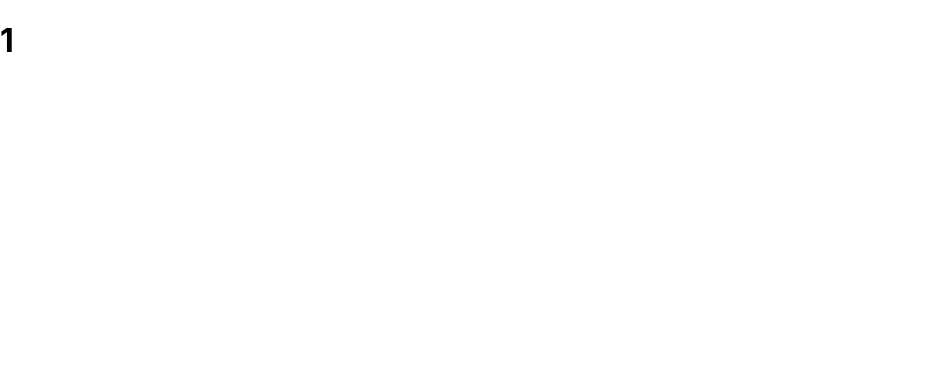
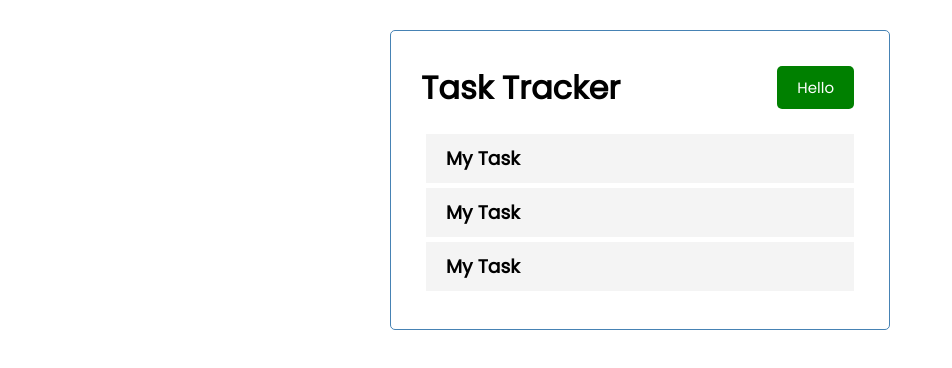
Before and after one commit to Odhi-ambo/task-tracker, a React (Create React App) app: page / in a window 1280 px wide. Shown: the top 368 px of the page, without its empty margins (0-952 px from the left). Built offline with nearby package versions, Linux system fonts and the light colour scheme.

Commit message:
introducing Button Component, styling,tasks components

```diff
--- a/src/App.js
+++ b/src/App.js
@@ -1,9 +1,33 @@
+import { useState } from "react"
 import Header from "./components/header";
+import Tasks from "./components/Tasks";
 
 const App = () => {
+  const [tasks, setTasks] = useState([
+
+    {
+        id: 1,
+        text:'Weekend Kenya Rugby Champonship semis-finals ',
+        day:'Saturday 23th at 3pm',
+        reminder:true,
+    },
+    {
+        id: 2,
+        text:'Travelling back from South Coast,Diani',
+        day:'Saturday 24th at 9am',
+        reminder:true,
+    },
+    {
+        id: 3,
+        text:'Back to classes on Monday',
+        day:'Saturday 25th at 8am',
+        reminder:true,
+    },
+])
   return(
     <div className="container">
-<Header title = {1}/>
+<Header/>
+<Tasks tasks = {tasks}/>
     </div>
   )
 }
--- /dev/null
+++ b/src/components/Task.js
@@ -0,0 +1,9 @@
+const Task = () => {
+  return (
+    <div className="task">
+        <h3>My Task</h3>
+    </div>
+  )
+}
+
+export default Task
--- /dev/null
+++ b/src/components/Tasks.js
@@ -0,0 +1,14 @@
+
+import Task from "./Task"
+const Tasks = ({ tasks }) => {
+
+    return (
+    <>
+    {tasks.map((task) => (
+    <Task key={task.id} task ={task}/>
+    ))}
+    </>
+  )
+}
+
+export default Tasks
--- /dev/null
+++ b/src/components/button.js
@@ -0,0 +1,23 @@
+import PropTypes from 'prop-types'
+
+const Button = ({color, text, onClick}) => {
+
+
+  return(
+     <button
+     onClick = {onClick}
+      style = {{backgroundColor: color}}
+     className='btn'>
+        {text}
+     </button>
+  )
+}
+Button.defaultProps = {
+    color: 'steelblue',
+}
+Button.propTypes = {
+    text:PropTypes.string,
+    color:PropTypes.string,
+    onClick:PropTypes.func,
+}
+export default Button
--- a/src/components/header.js
+++ b/src/components/header.js
@@ -1,10 +1,14 @@
 import PropTypes from 'prop-types'
+import Button from './button'
 
 const Header = ({title}) => {
+  const onClick = () => { console.log('Click')}
     return (
+    <header className='header'>
 
-      <header>
         <h1>{title}</h1>
+        <Button color='green' text='Hello' onClick = {onClick}/>
+
       </header>
 
       )
--- a/src/index.css
+++ b/src/index.css
@@ -1,13 +1,112 @@
-body {
+@import url('https://fonts.googleapis.com/css2?family=Poppins:wght@300;400&display=swap');
+
+* {
+  box-sizing: border-box;
   margin: 0;
-  font-family: -apple-system, BlinkMacSystemFont, 'Segoe UI', 'Roboto', 'Oxygen',
-    'Ubuntu', 'Cantarell', 'Fira Sans', 'Droid Sans', 'Helvetica Neue',
-    sans-serif;
-  -webkit-font-smoothing: antialiased;
-  -moz-osx-font-smoothing: grayscale;
+  padding: 0;
 }
 
-code {
-  font-family: source-code-pro, Menlo, Monaco, Consolas, 'Courier New',
-    monospace;
+body {
+  font-family: 'Poppins', sans-serif;
 }
+
+.container {
+  max-width: 500px;
+  margin: 30px auto;
+  overflow: auto;
+  min-height: 300px;
+  border: 1px solid steelblue;
+  padding: 30px;
+  border-radius: 5px;
+}
+
+.header {
+  display: flex;
+  justify-content: space-between;
+  align-items: center;
+  margin-bottom: 20px;
+}
+
+.btn {
+  display: inline-block;
+  background: #000;
+  color: #fff;
+  border: none;
+  padding: 10px 20px;
+  margin: 5px;
+  border-radius: 5px;
+  cursor: pointer;
+  text-decoration: none;
+  font-size: 15px;
+  font-family: inherit;
+}
+
+.btn:focus {
+  outline: none;
+}
+
+.btn:active {
+  transform: scale(0.98);
+}
+
+.btn-block {
+  display: block;
+  width: 100%;
+}
+
+.task {
+  background: #f4f4f4;
+  margin: 5px;
+  padding: 10px 20px;
+  cursor: pointer;
+}
+
+.task.reminder {
+  border-left: 5px solid green;
+}
+
+.task h3 {
+  display: flex;
+  align-items: center;
+  justify-content: space-between;
+}
+
+.add-form {
+  margin-bottom: 40px;
+}
+
+.form-control {
+  margin: 20px 0;
+}
+
+.form-control label {
+  display: block;
+}
+
+.form-control input {
+  width: 100%;
+  height: 40px;
+  margin: 5px;
+  padding: 3px 7px;
+  font-size: 17px;
+}
+
+.form-control-check {
+  display: flex;
+  align-items: center;
+  justify-content: space-between;
+}
+
+.form-control-check label {
+  flex: 1;
+}
+
+.form-control-check input {
+  flex: 2;
+  height: 20px;
+}
+
+footer {
+  margin-top: 30px;
+  text-align: center;
+}
```
